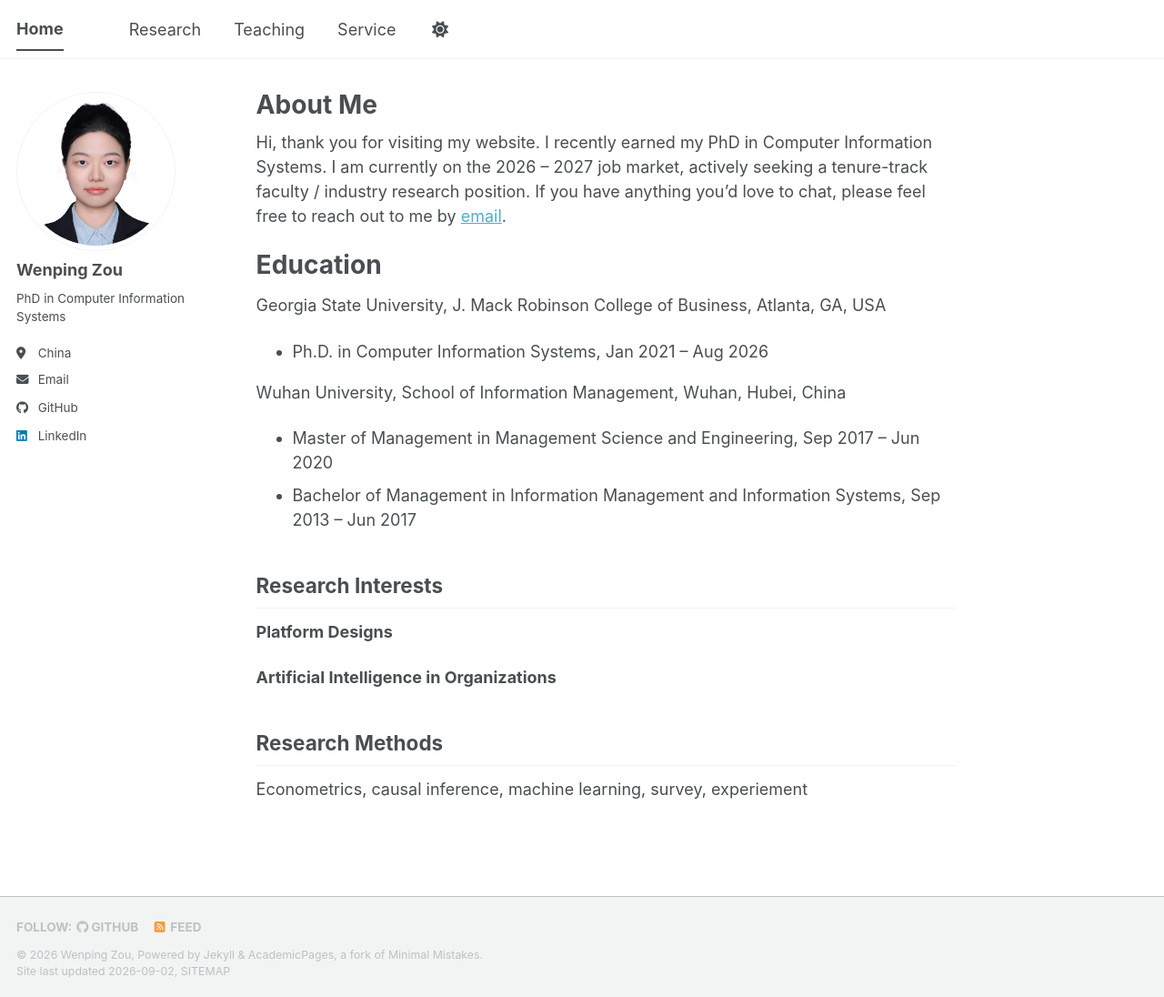
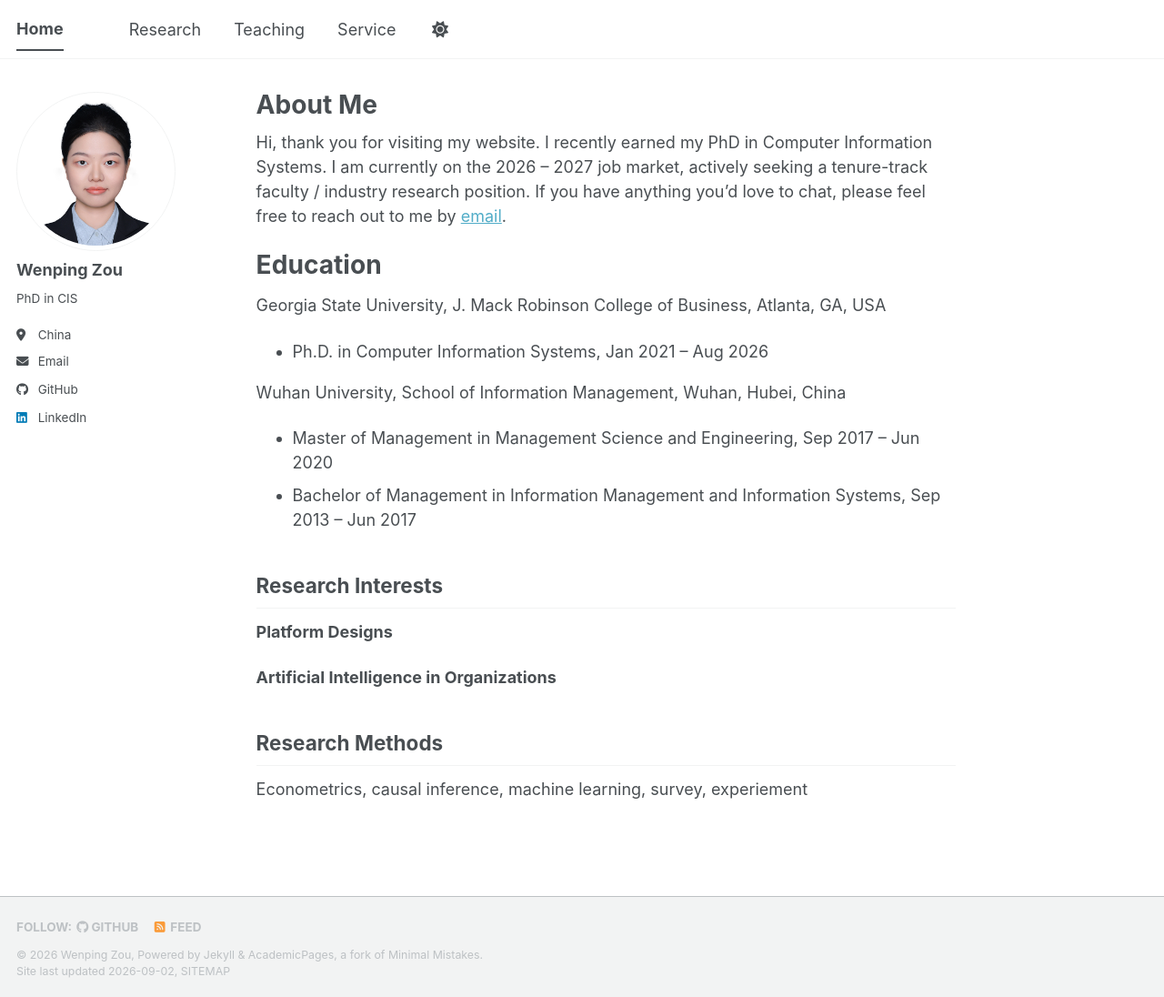
Before and after one commit to wenping-zou/wenping-zou.github.io, a Jekyll site: the page built from _pages/about.md, in a window 1280 px wide and 1096 px high. Shown: the whole window at 91% size. Built offline with Jekyll 4.4.1, drawn with Linux system fonts in a browser that asks for light colours; a style sheet for code colours, icons or effects is not loaded.

Commit message:
Update _config.yml

```diff
--- a/_config.yml
+++ b/_config.yml
@@ -26,11 +26,11 @@ author:
   avatar           : "profile.jpg"
   name             : "Wenping Zou"
   pronouns         : #"she/her"
-  bio              : "PhD in Computer Information Systems"
+  bio              : "PhD in CIS"
   location         : "China"
   employer         : #""
   uri              : # URL
-  email            : "zwp@whu.edu.cn"
+  email            : "wzou28@gmail.com"
 
   # Academic websites
   academia         : # URL
@@ -51,7 +51,7 @@ author:
   bitbucket        : # Username - Update with your username on the site
   codepen          : # Username
   dribbble         : # Username
-  github           : "https://github.com/wenping-zou"
+  github           : "wenping-zou"
   kaggle           : # Username
   stackoverflow    : # User number or user number and name (i.e., use "1" or "1/jeff-atwood")
 
```
